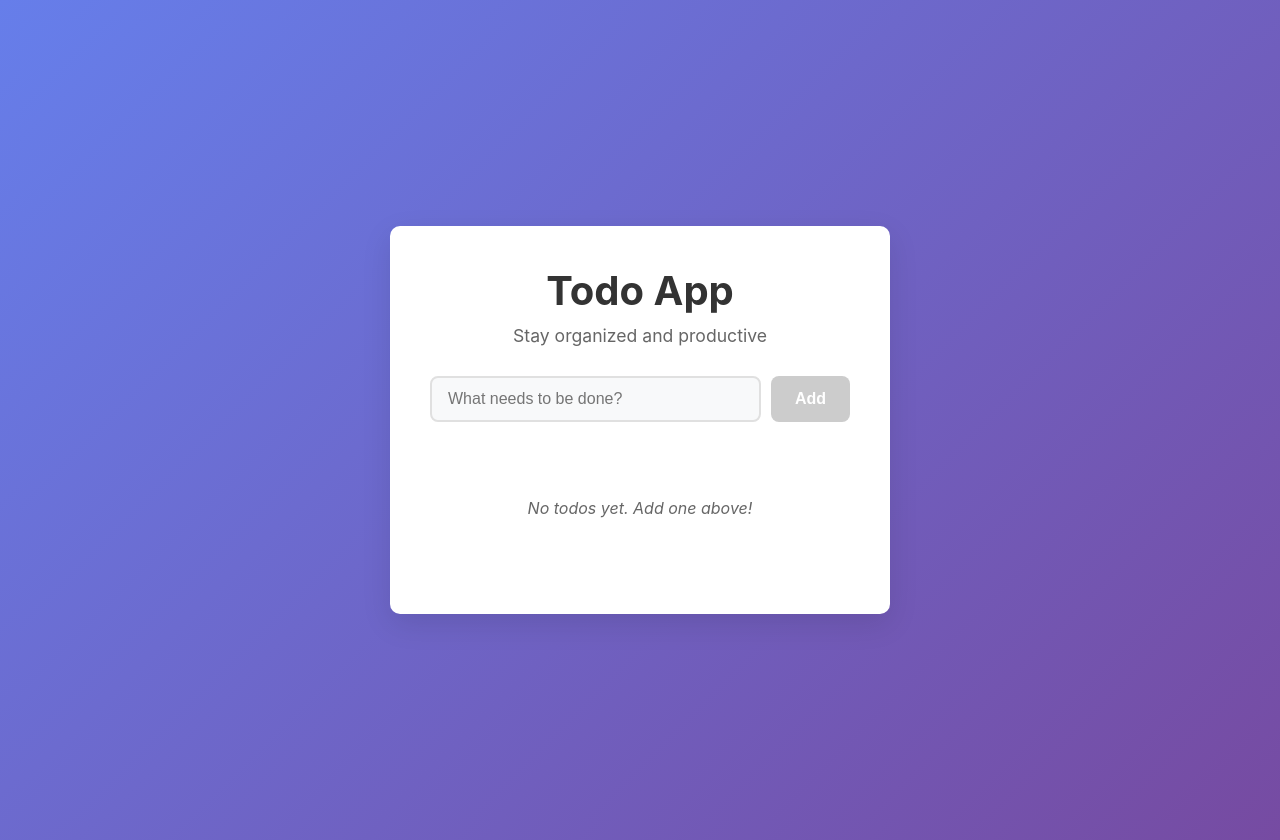
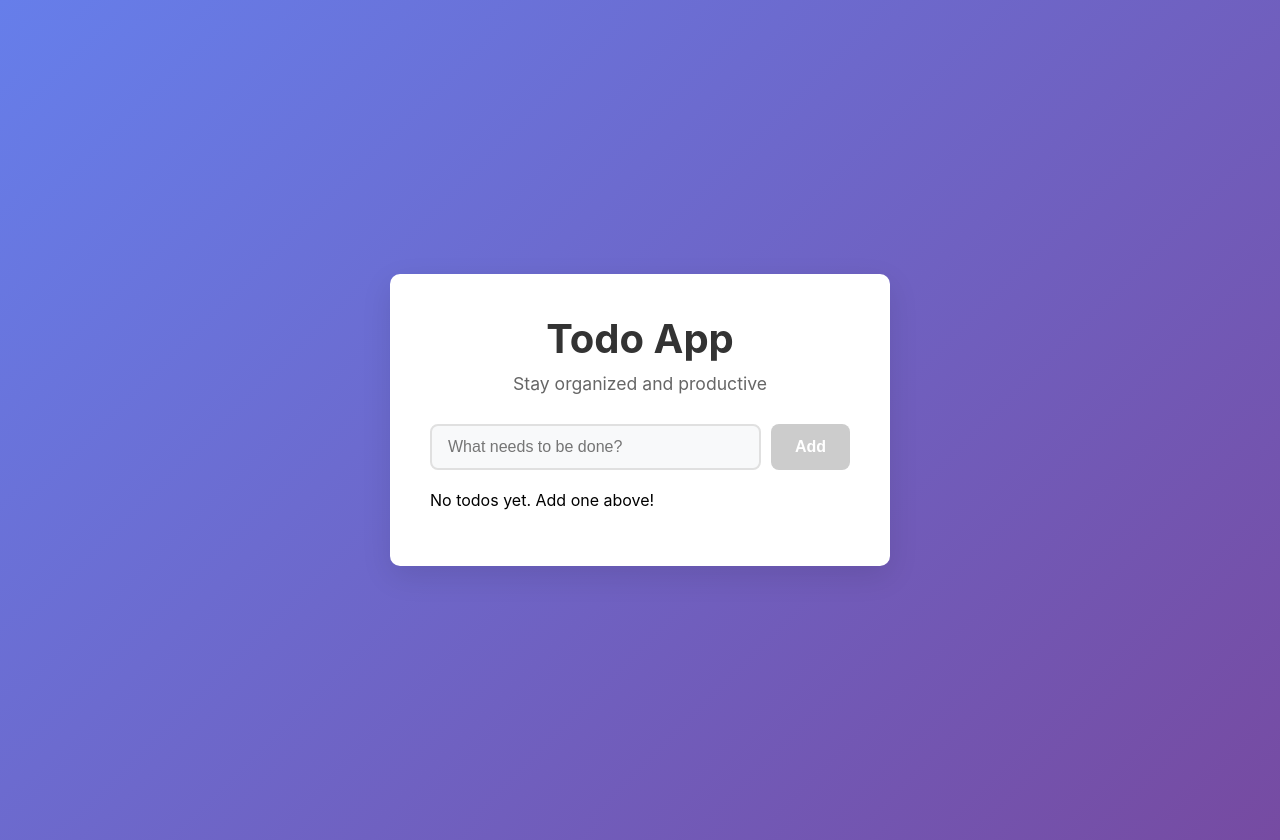
Before and after one commit to 2advancesolutions/Kimi-ai, a React (Create React App) app: page / in a window 1280 px wide. Built offline with nearby package versions, Linux system fonts and the light colour scheme.

Commit message:
wip: step-2: round 9 [TodoList.js]

```diff
--- a/src/components/TodoList.js
+++ b/src/components/TodoList.js
@@ -5,7 +5,7 @@ import './TodoList.css';
 function TodoList({ todos, onToggleTodo, onDeleteTodo, onEditTodo }) {
   if (todos.length === 0) {
     return (
-      <div className="empty-state">
+      <div className="todo-list-empty">
         <p>No todos yet. Add one above!</p>
       </div>
     );
```
